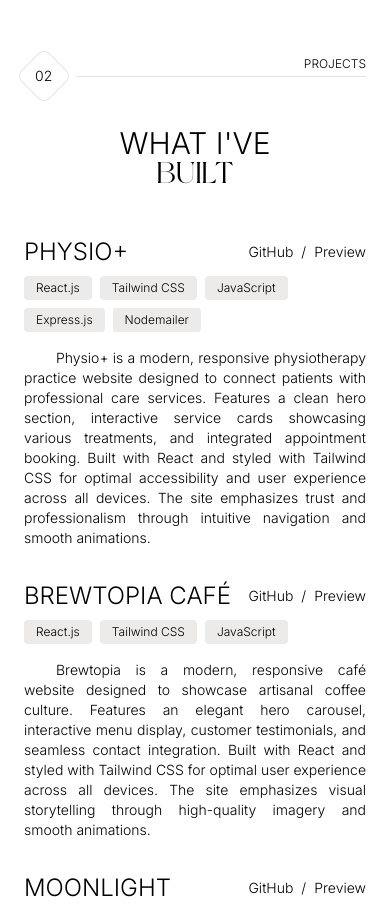
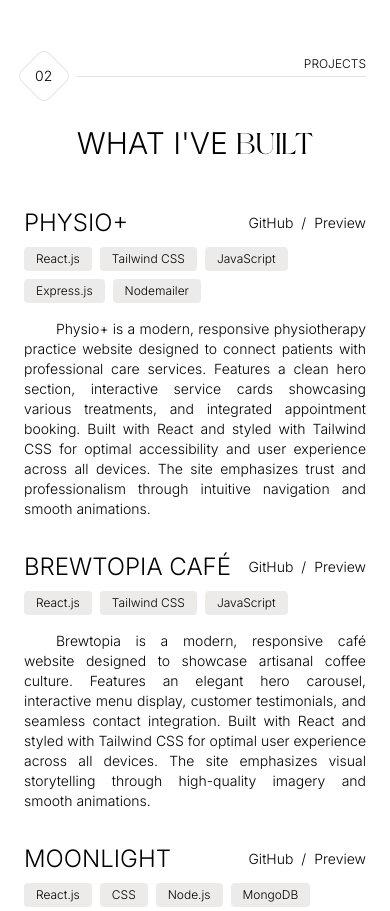
Before and after one commit to ThalitadosReis/portfolio, a React (Vite) app: page / in a window 390 px wide. Shown: the part 1640-2551 px from the top of the page. Built offline with nearby package versions, Linux system fonts and the light colour scheme.

Commit message:
minor heading adjustment

```diff
--- a/src/components/Project.jsx
+++ b/src/components/Project.jsx
@@ -15,7 +15,7 @@ export default function Project() {
               <Trans
                 i18nKey="projects.headline"
                 components={{
-                  1: <span className="block font-newyork" />,
+                  1: <span className="lg:block font-newyork" />,
                 }}
               />
             </h2>
```
